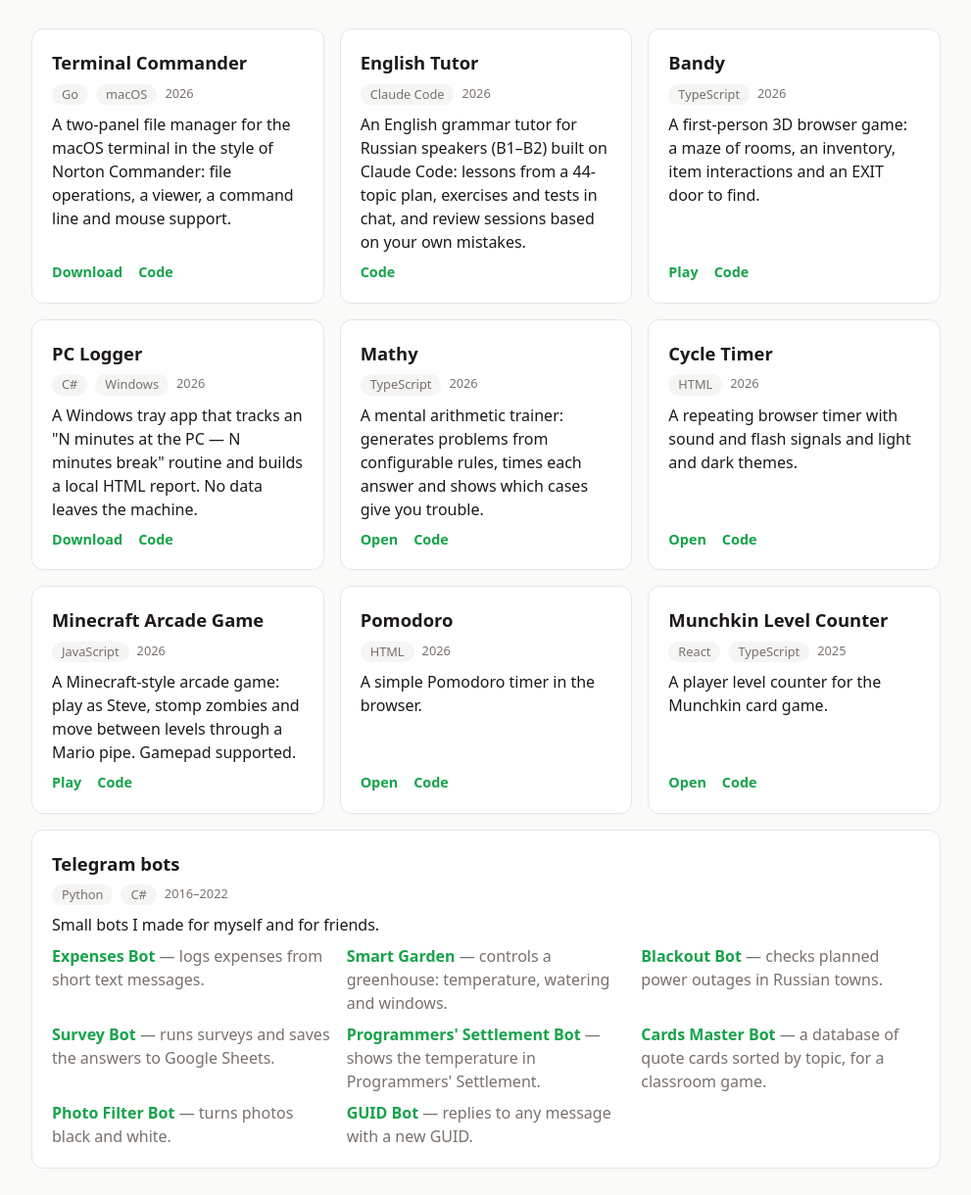
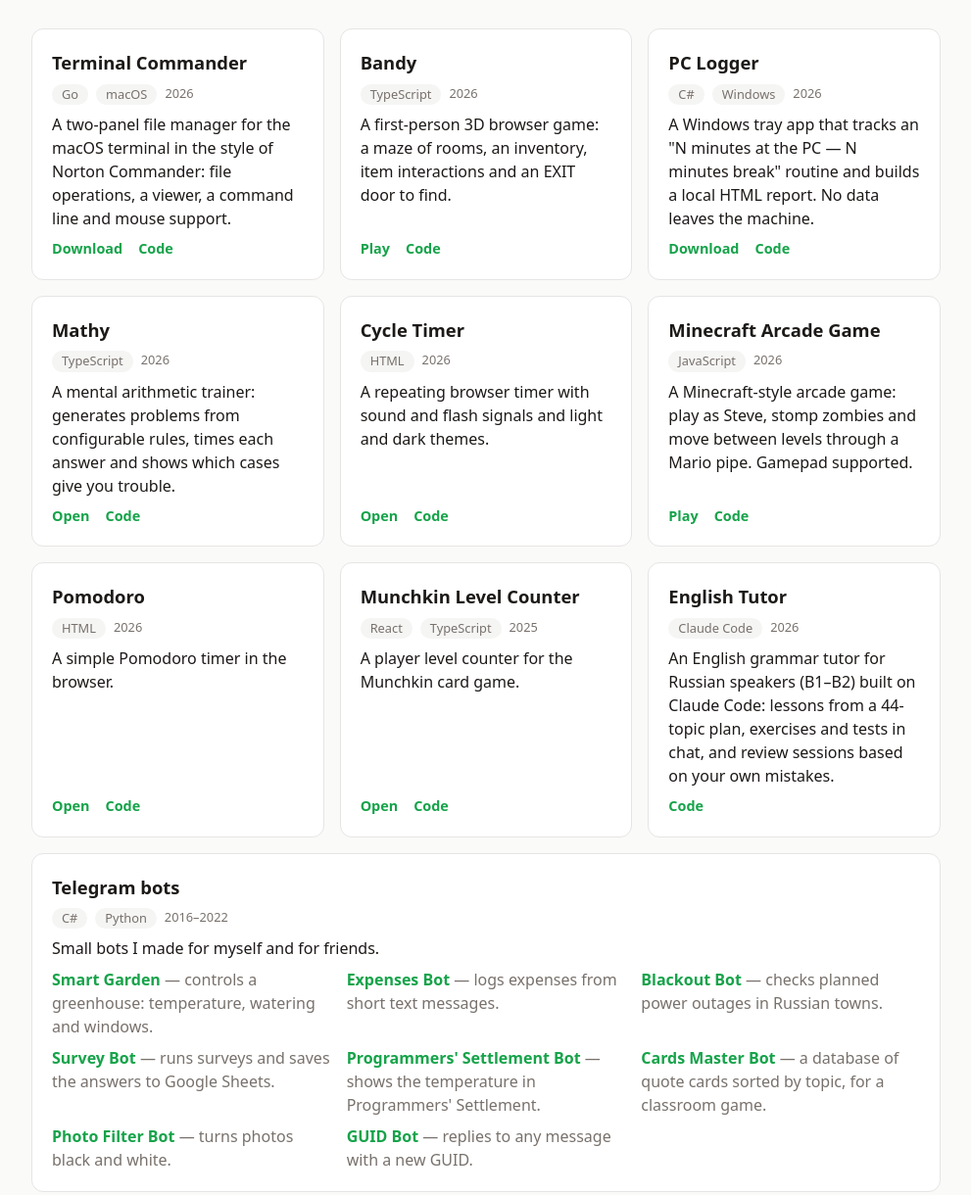
Before and after one commit to navoznov/portfolio, a plain HTML site: page index.html in a window 1280 px wide. Shown: the part 161-1381 px from the top of the page at 98% size, without its empty margins (144-1135 px from the left). Drawn offline with Linux system fonts and the light colour scheme.

Commit message:
feat: reorder projects and Telegram bots list (#3)

```diff
--- a/index.html
+++ b/index.html
@@ -116,13 +116,6 @@
     </article>
 
     <article>
-      <h2>English Tutor</h2>
-      <div class="meta"><span class="tag">Claude Code</span><span>2026</span></div>
-      <p data-i18n="englishtutor">An English grammar tutor for Russian speakers (B1–B2) built on Claude Code: lessons from a 44-topic plan, exercises and tests in chat, and review sessions based on your own mistakes.</p>
-      <div class="links"><a href="https://github.com/navoznov/english-tutor" data-i18n="code">Code</a></div>
-    </article>
-
-    <article>
       <h2>Bandy</h2>
       <div class="meta"><span class="tag">TypeScript</span><span>2026</span></div>
       <p data-i18n="bandy">A first-person 3D browser game: a maze of rooms, an inventory, item interactions and an EXIT door to find.</p>
@@ -171,13 +164,20 @@
       <div class="links"><a href="https://navoznov.github.io/munchkin-level-counter/" data-i18n="open">Open</a><a href="https://github.com/navoznov/munchkin-level-counter" data-i18n="code">Code</a></div>
     </article>
 
+    <article>
+      <h2>English Tutor</h2>
+      <div class="meta"><span class="tag">Claude Code</span><span>2026</span></div>
+      <p data-i18n="englishtutor">An English grammar tutor for Russian speakers (B1–B2) built on Claude Code: lessons from a 44-topic plan, exercises and tests in chat, and review sessions based on your own mistakes.</p>
+      <div class="links"><a href="https://github.com/navoznov/english-tutor" data-i18n="code">Code</a></div>
+    </article>
+
     <article class="bots">
       <h2 data-i18n="bots">Telegram bots</h2>
-      <div class="meta"><span class="tag">Python</span><span class="tag">C#</span><span>2016–2022</span></div>
+      <div class="meta"><span class="tag">C#</span><span class="tag">Python</span><span>2016–2022</span></div>
       <p data-i18n="botslead">Small bots I made for myself and for friends.</p>
       <ul>
+        <li><a href="https://github.com/navoznov/SmartGarden">Smart Garden</a> <span data-i18n="botgarden">— controls a greenhouse: temperature, watering and windows.</span></li>
         <li><a href="https://github.com/navoznov/ExpensesTelegramBot">Expenses Bot</a> <span data-i18n="botexpenses">— logs expenses from short text messages.</span></li>
-        <li><a href="https://github.com/navoznov/SmartGarden">Smart Garden</a> <span data-i18n="botgarden">— controls a greenhouse: temperature, watering and windows.</span></li>
         <li><a href="https://github.com/navoznov/PlannedElectricityBlackoutTelegramBot">Blackout Bot</a> <span data-i18n="botblackout">— checks planned power outages in Russian towns.</span></li>
         <li><a href="https://github.com/navoznov/SurveyTelegramBot">Survey Bot</a> <span data-i18n="botsurvey">— runs surveys and saves the answers to Google Sheets.</span></li>
         <li><a href="https://github.com/navoznov/ProgrammersSettlementBot">Programmers' Settlement Bot</a> <span data-i18n="botsettlement">— shows the temperature in Programmers' Settlement.</span></li>
```
